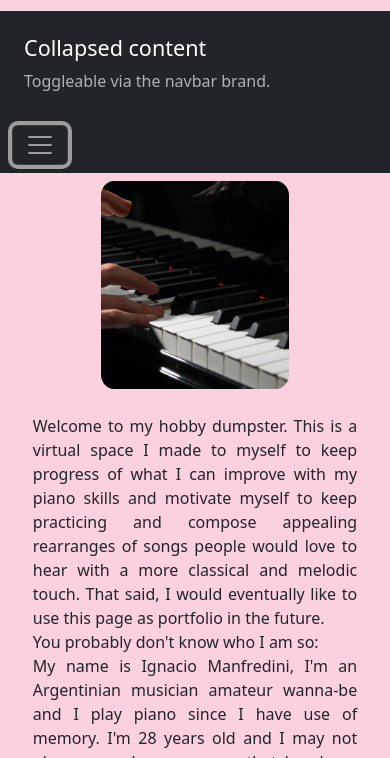
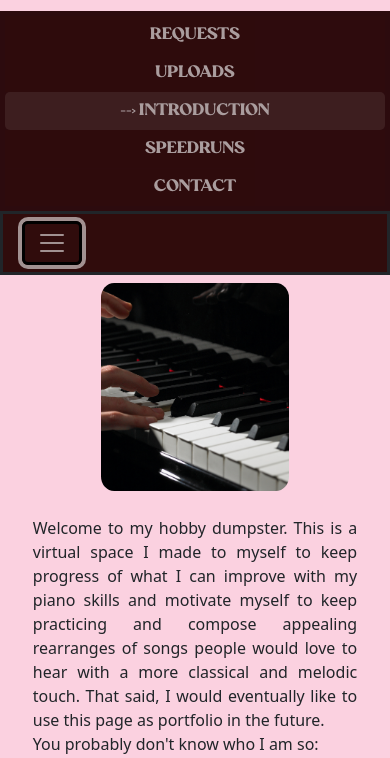
Before and after one commit to Nachignacio/Curso-Desarrollo-Web-Pre-entrega-2, a plain HTML site: page index.html in a window 390 px wide. Both pictures are taken after a click on the button "Toggle navigation". Shown: the part 86-844 px from the top of the page. Drawn offline with nearby package versions, Linux system fonts and the light colour scheme.

Commit message:
Exito con menu hamburguesa solo para mobile!

```diff
--- a/index.html
+++ b/index.html
@@ -15,8 +15,7 @@
     <h1> <!-- Creo el logo de la pagina -->
         <p>Piano Bounty</p>
     </h1>
-    <!--
-    <nav> --> <!--Empiezo a configurar el navegador de la pagina--> <!--
+    <nav class="navdesktop"> <!--Empiezo a configurar el navegador de la pagina-->
         <ul>
             <li>
                 <a href="./pages/requests.html">
@@ -34,8 +33,8 @@
             </li>
             <li>
                 <a href="./index.html">
-                    <button class="navbutton" id="actual"> -->
-                        <!--Le agrego el id "actual" para usarlo en css y sombrearlo en negro para indicar en que pagina se encuentra el usuario--> <!--
+                    <button class="navbutton" id="actual">
+                        <!--Le agrego el id "actual" para usarlo en css y sombrearlo en negro para indicar en que pagina se encuentra el usuario-->
                         INTRODUCTION
                     </button>
                 </a>
@@ -54,15 +53,39 @@
                 </a>
             </li>
         </ul>
-    </nav>-->
+    </nav>
     <div class="collapse" id="navbarToggleExternalContent" data-bs-theme="dark">
-        <div class="bg-dark p-4">
-        <h5 class="text-body-emphasis h4">Collapsed content</h5>
-        <span class="text-body-secondary">Toggleable via the navbar brand.</span>
+        <div class="bg-danger-subtle p-4">
+        <a href="./pages/requests.html">
+            <button class="navbutton">
+                REQUESTS
+            </button>
+        </a>
+        <a href="./pages/uploads.html">
+            <button class="navbutton">
+                UPLOADS
+            </button>
+        </a>
+        <a href="./index.html">
+            <button class="navbutton" id="actual"> -->
+                <!--Le agrego el id "actual" para usarlo en css y sombrearlo en negro para indicar en que pagina se encuentra el usuario-->
+                INTRODUCTION
+            </button>
+        </a>
+        <a href="./pages/speedruns.html">
+            <button class="navbutton">
+                SPEEDRUNS
+            </button>
+        </a>
+        <a href="./pages/contact.html">
+            <button class="navbutton">
+                CONTACT
+            </button>
+        </a>
         </div>
     </div>
-    <nav class="navbar navbar-dark bg-dark">
-        <div class="container-fluid">
+    <nav class="navbar navbar-dark bg-danger-subtle hidden-lg">
+        <div class="container-fluid" id="navbar">
         <button class="navbar-toggler" type="button" data-bs-toggle="collapse" data-bs-target="#navbarToggleExternalContent" aria-controls="navbarToggleExternalContent" aria-expanded="false" aria-label="Toggle navigation">
             <span class="navbar-toggler-icon"></span>
         </button>
--- a/styles/styles.css
+++ b/styles/styles.css
@@ -12,6 +12,7 @@
     margin: 0;
     padding: 0;
 }
+
 
 /*Le doy color de fondo a la pagina*/
 
@@ -46,6 +47,31 @@ nav{
     z-index: 999; /*El z-index es para que al scrollear el nav quede siempre por encima de todo*/
 }
 
+/* Modifico dimensiones del navbar del tipo hmaburguesa de como viene en Bootstrap, intente hacerlo solo llamando a "nav" pero no funciona dentro de "nav", tengo que si o si modificar la clase "navbar"*/
+.navbar{
+    padding: 0;
+    border: solid;
+}
+
+/*Modifico boton*/
+
+nav button{
+    margin: 7px;
+}
+
+/*Le doy borde al boton*/
+
+.navbar-toggler{
+    border: solid;
+    border-color: black;
+}
+
+div .p-4{
+    padding: 5px !important; /*Solo poniendo !important me hace efecto este cambio*/
+}
+
+
+
 /*No me queda otra opcion que usar el display: flex para poder ubicar los botones del nav de manera que ocupen todo el espacio de la pagina. Estuve tratando de hacerlo sin el
 flex pero siempre que usaba porcentajes para dar un width relativo a la pagina total para los botones me quedaba un margen. Por ejemplo, ponia 20$% en width a los botones del nav
 pero igual me quedaba un margen entre el ultimo boton (Contacts) y el borde de la pagi  na web, y a medida que achicaba la ventana este margen empeoraba y se me desplazaba el
@@ -63,13 +89,13 @@ nav ul{
 /*Formato de los botones para el nav*/
 
 nav ul li{
-    border-style: solid;
-    border-width: 1px;
+    border-style: none;
     font-family: Carena-Regular;
-    background-color: #cb768d;
+    background-color: #300c0c;
     width: 100%; /*La idea del 20% es para que con el total de los 5 elementos del navegador se me ocupe la totalidad del ancho de la pagina*/
     text-align: center; /*Quiero que el texto en los botones este con justificacion en el centro*/
 }
+
 
 
 .divimage{
@@ -96,12 +122,18 @@ nav ul li{
         width: 50%;
         border-radius: 7%;
     }
+    .navdesktop{
+        display: none;
+    }
 }
 
 @media screen and (min-width: 768px) and (max-width: 991px){
     #introimage{
         height: 35%;
         width: 35%;
+    }
+    .navdesktop{
+        display: none;
     }
 }
 
@@ -111,12 +143,26 @@ nav ul li{
         height: 369px;
         width: 333px;
     }
+    .collapse{
+        display: none;
+    }
+    .navbar{
+        display: none;
+    }
 }
+
 /*Esto es para que el color del texto del boton que indique la pagina actual se encuentre en negro, haciendo override al color asignado a los textos del nav
 en siguiente bloque de codigo*/
 
 #actual{
-    color: black;
+    background-color: #492b2b;
+    border-radius: 5px;
+}
+
+/*Color del navbar*/
+
+#navbar{
+    background-color: #300c0c;
 }
 
 /*Formato de las letras del navegador*/
@@ -203,7 +249,7 @@ form div{
 /*Formato de botones para que sea clickeable todo el boton del navegador y no solo el texto del ancla, tambien se agrega animacion de hover*/
 
 .navbutton{
-    background-color: #cb768d;
+    background-color: #300c0c;
     border: none; /*El borde ya esta dado por el parent list item*/
     font-family: Carena-Regular;
     color: white;
```
Also changed, not shown: images/menuhamburguesa.png (added).
